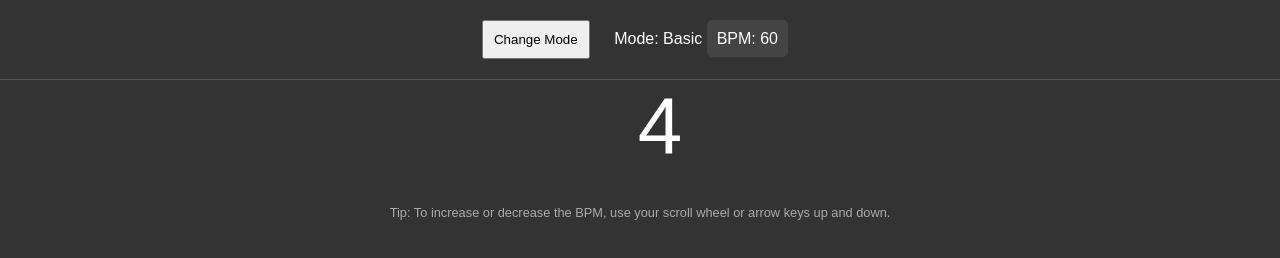
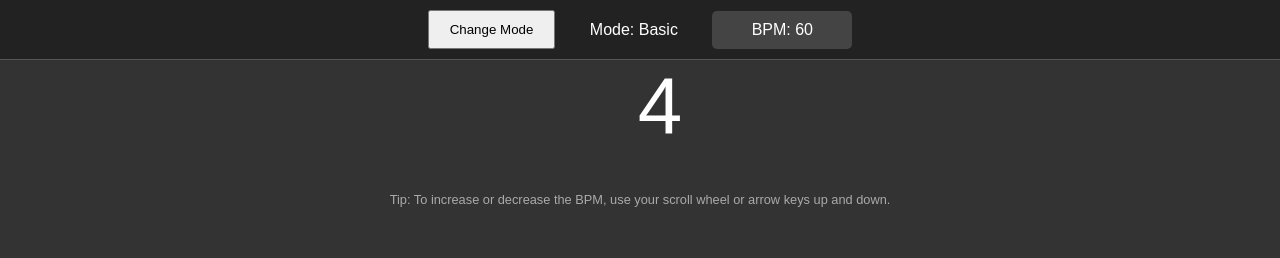
Before and after one commit to SimpleAppsForFun/SimpleAppsForFun.github.io, a plain HTML site: page digit-drill.html in a window 1280 px wide. Drawn offline with Linux system fonts and the light colour scheme.

Commit message:
Update styles.css

```diff
--- a/styles.css
+++ b/styles.css
@@ -7,13 +7,17 @@ body, html {
     font-family: 'Arial', sans-serif;
 }
 
-header, footer {
+header {
     text-align: center;
-    padding: 20px;
+    padding: 10px 0;
+    border-bottom: 1px solid #555;
+    background-color: #222; /* A slight visual separation for the header */
 }
 
-header {
-    border-bottom: 1px solid #555;
+header > * {
+    margin: 0 15px; /* 30px space between each item */
+    display: inline-block;
+    vertical-align: middle;
 }
 
 .main-display {
@@ -29,18 +33,25 @@ header {
 }
 
 #changeMode {
-    padding: 10px;
-    margin-right: 20px;
+    padding: 10px 20px; /* Larger click area */
+    cursor: pointer; /* To indicate it's clickable */
 }
 
 #mode, #bpmDisplay {
-    padding: 10px;
-    margin-right: 10px;
+    padding: 10px 20px;
     background: #444;
     border-radius: 5px;
+    min-width: 100px; /* Prevents jumping when the text changes */
+    text-align: center; /* Center text when the width extends */
+}
+
+footer {
+    padding: 20px;
+    text-align: center;
 }
 
 #tip {
     font-size: 0.8em;
     color: #aaa;
+    margin-top: 20px; /* Space between the header and the tip */
 }
```
